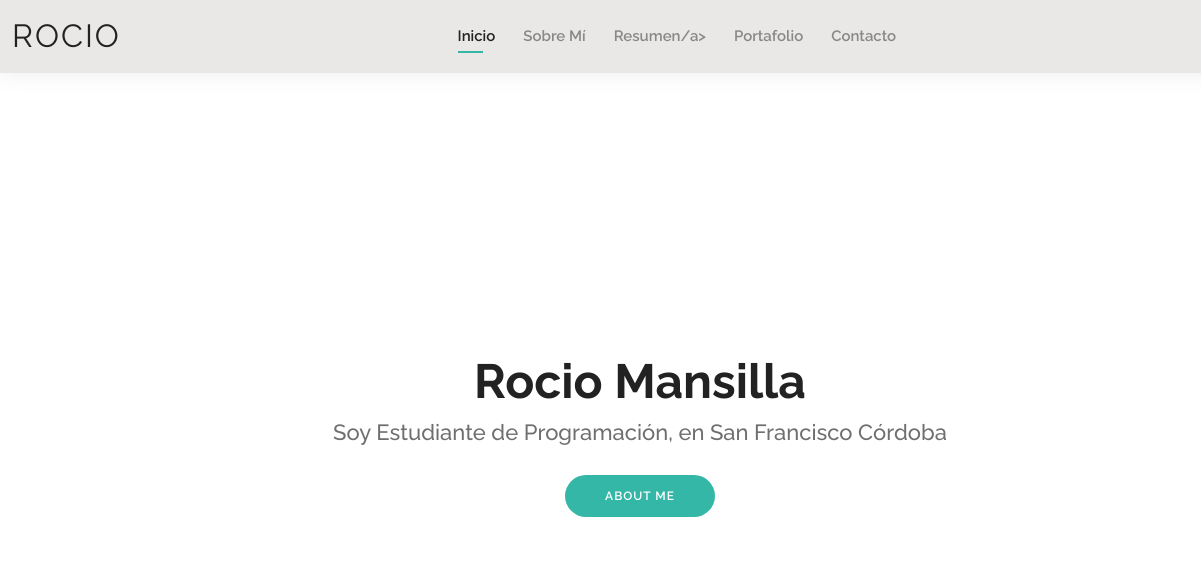
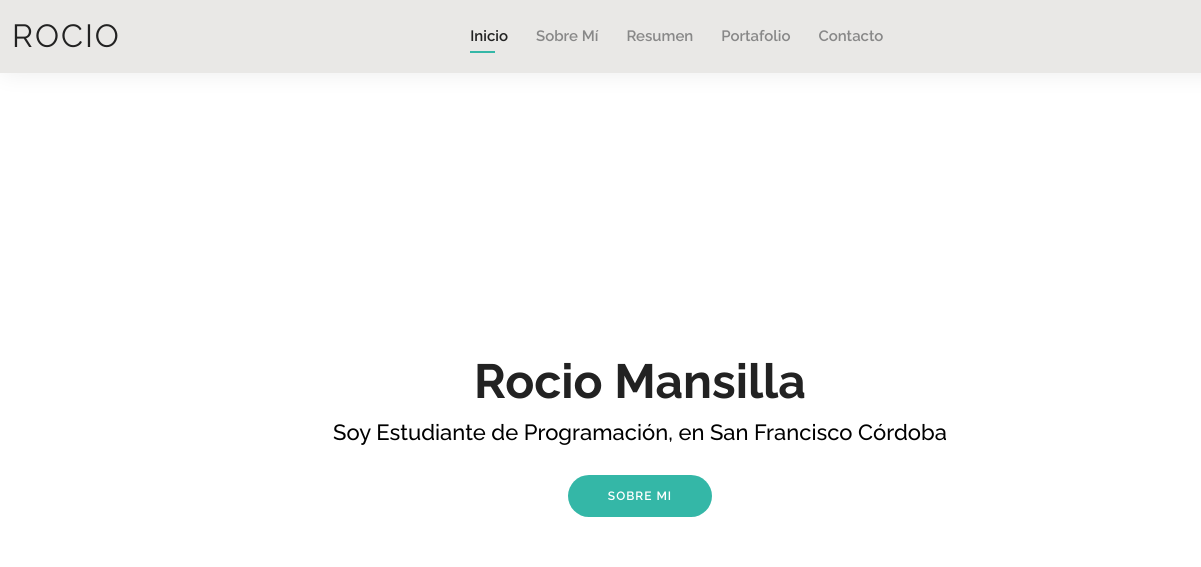
Before and after one commit to romansiilla/Portfolio---Mansilla-Rocio, a plain HTML site: page index.html in a window 1280 px wide. Shown: the top 567 px of the page, 0-1201 px from the left. Drawn offline with nearby package versions, Linux system fonts and the light colour scheme.

Commit message:
Add files via upload

```diff
--- a/index.html
+++ b/index.html
@@ -46,7 +46,7 @@
         <ul>
           <li><a class="active" href="index.html">Inicio</a></li>
           <li><a href="about.html">Sobre Mí</a></li>
-          <li><a href="resume.html">Resumen/a></li>
+          <li><a href="resume.html">Resumen</a></li>
           <li><a href="portfolio.html">Portafolio</a></li>
           <li><a href="contact.html">Contacto</a></li>
         </ul>
@@ -68,8 +68,8 @@
   <section id="hero" class="d-flex align-items-center">
     <div class="container d-flex flex-column align-items-center" data-aos="zoom-in" data-aos-delay="100">
       <h1>Rocio Mansilla</h1>
-      <h2>Soy Estudiante de Programación, en San Francisco Córdoba</h2>
-      <a href="about.html" class="btn-about">About Me</a>
+      <h2 style="color: rgb(0, 0, 0);">Soy Estudiante de Programación, en San Francisco Córdoba</h2>
+      <a href="about.html" class="btn-about">Sobre mi</a>
     </div>
   </section><!-- End Hero -->
 
```
Also changed, not shown: fondo3.jpg (added).
